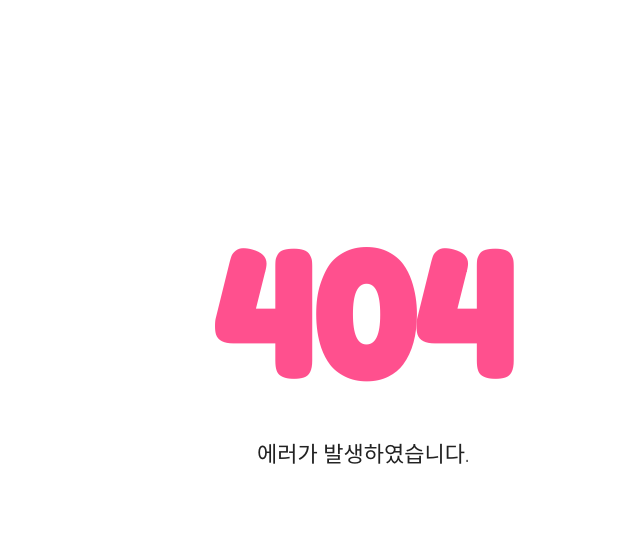
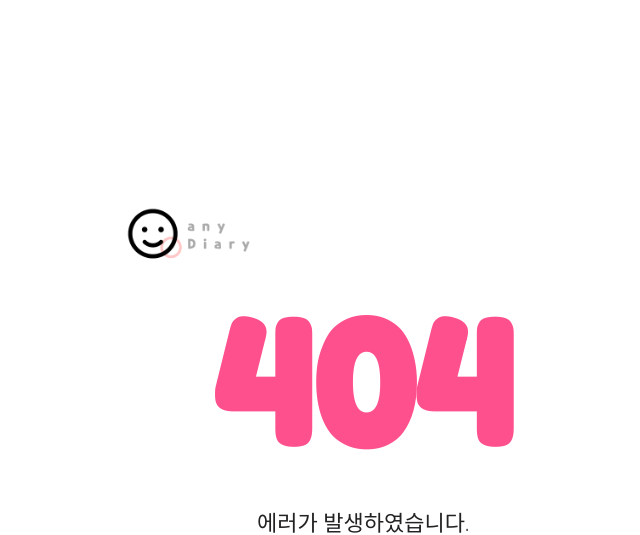
Before and after one commit to suhjaesuk/any_diary, a Flask app: template templates/page_not_found.html in a window 1280 px wide. Shown: the top 535 px of the page, without its empty margins (277-917 px from the left). Run offline with Flask 2, Linux system fonts and the light colour scheme; the template is opened without the code that fills it, so the values that code supplies are empty.

Commit message:
update error page css

```diff
--- a/static/css/error.css
+++ b/static/css/error.css
@@ -1,6 +1,16 @@
 * {
   -webkit-box-sizing: border-box;
           box-sizing: border-box;
+}
+
+.container_img{
+  height:50%;
+  width: 50%;
+}
+
+img {
+ width : 50%;
+ height: 50%;
 }
 
 body {
--- a/templates/page_not_found.html
+++ b/templates/page_not_found.html
@@ -29,12 +29,16 @@
 
    <div id="notfound">
       <div class="notfound">
+         <div class="container_img">
+              <a href="/"><img src="../static/image/001-2.png"></a>
+         </div>
+
          <div class="notfound-404">
             <h1>404</h1>
          </div>
          <br/>
          <h2>에러가 발생하였습니다.</h2>
-         <br/><br/><br/><br/>
+         <br/><br/>
          <a href="/"><span class="arrow"></span>메인으로 가기</a>
       </div>
    </div>
```
